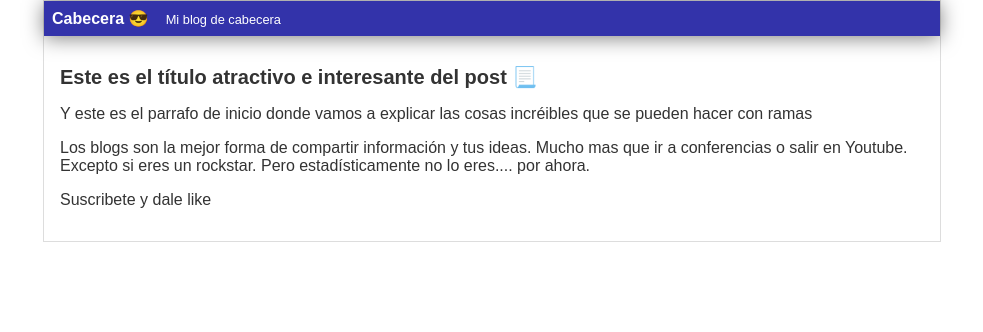
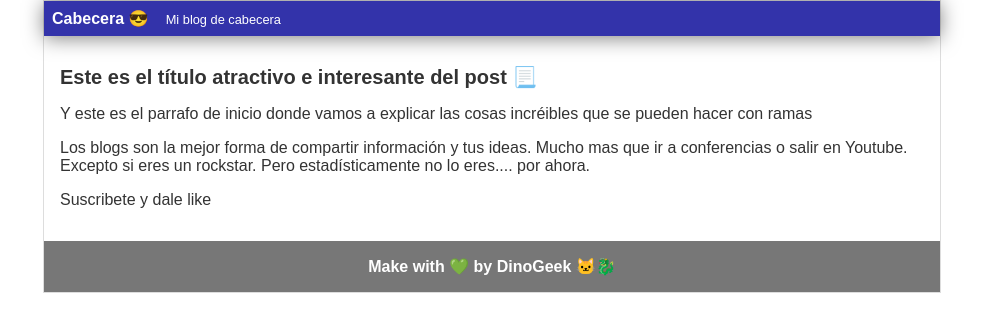
Before and after one commit to zearkiatos/hyperblog, a plain HTML site: page blogpost.html in a window 1280 px wide. Shown: the whole page, without its empty margins (148-1131 px from the left). Drawn offline with Linux system fonts and the light colour scheme.

Commit message:
Footer end

```diff
--- a/blogpost.html
+++ b/blogpost.html
@@ -24,6 +24,9 @@
           </p>
           <p>Suscribete y dale like</p>
       </div>
+      <div id="footer">
+        Make with 💚 by DinoGeek 🐱‍🐉
+      </div>
     </div>
   </body>
 </html>
--- a/css/styles.css
+++ b/css/styles.css
@@ -34,3 +34,11 @@ body {
 #post {
     padding: 1em;
 }
+
+#footer {
+    background: #777;
+    color: white;
+    text-align:center;
+    font-weight: bold;
+    padding: 1em 0;
+}
```
